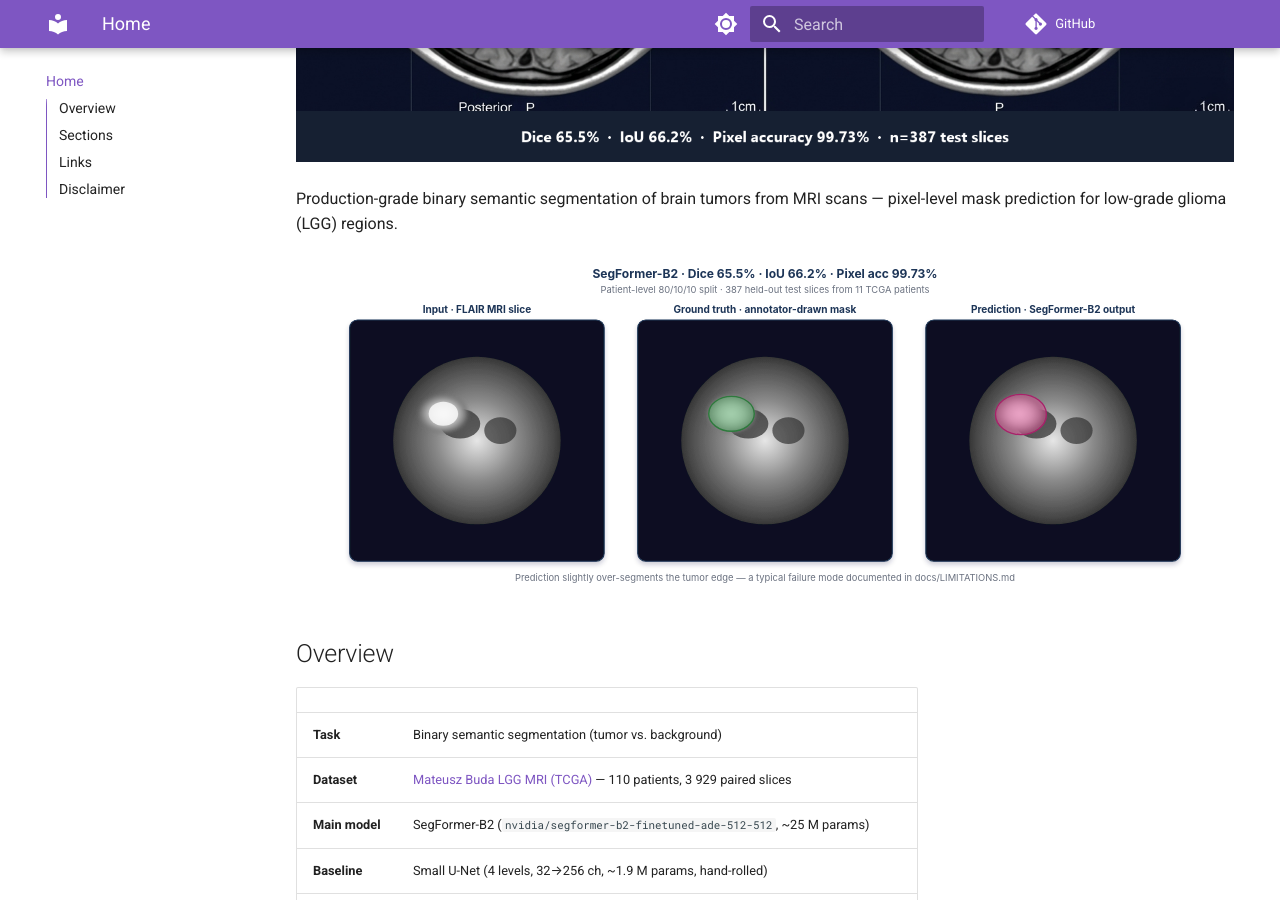
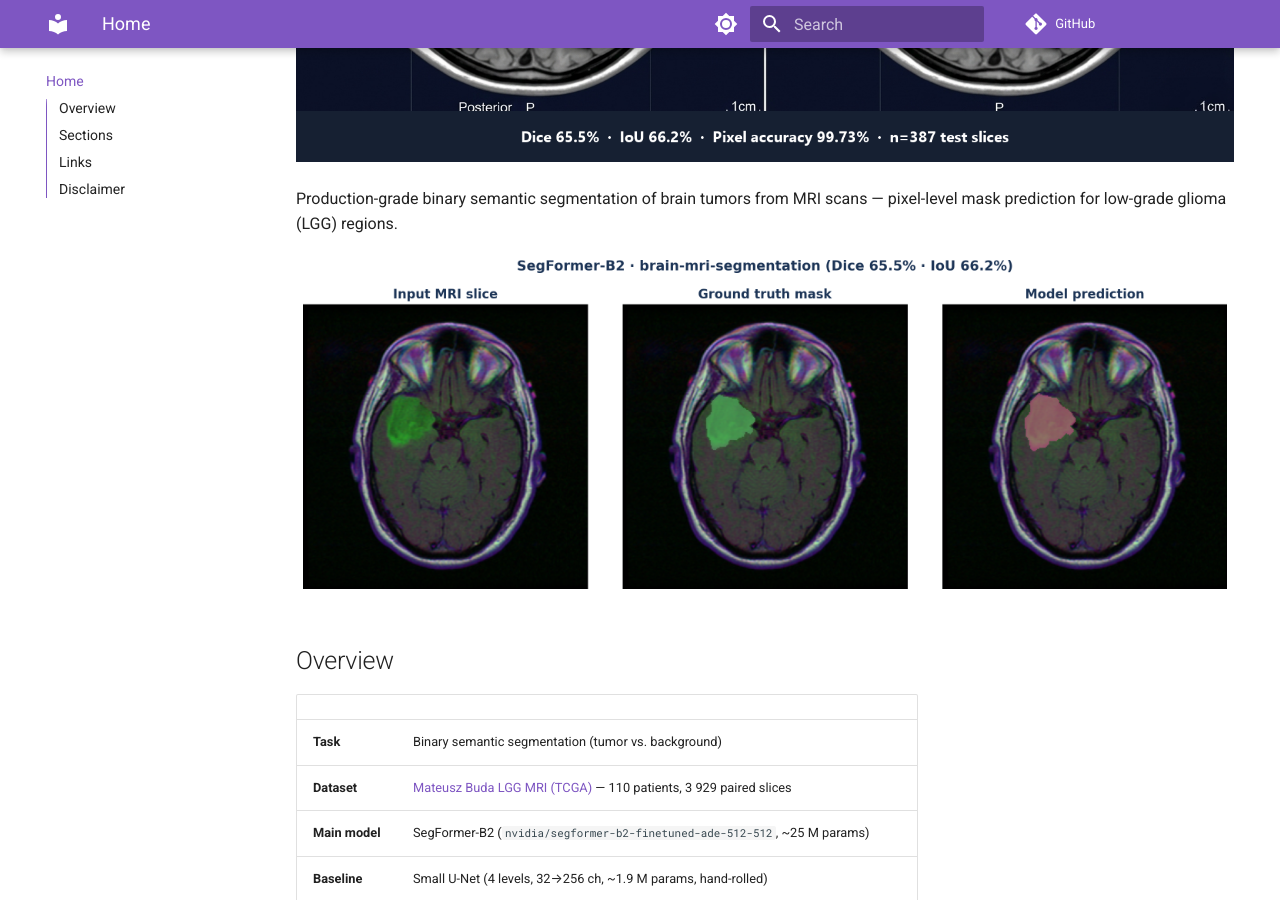
Before and after one commit to kiselyovd/brain-mri-segmentation, an MkDocs documentation site: the page built from docs/index.md, in a window 1280 px wide and 900 px high, scrolled down 589 px. Built offline with MkDocs 1.6.1 and Material for MkDocs 9.7.7, drawn with Linux system fonts in a browser that asks for light colours; comment, search, counter and statistics services are not loaded.

Commit message:
docs(hero): replace abstract SVG with real SegFormer-B2 mask overlay PNG

```diff
--- a/docs/index.md
+++ b/docs/index.md
@@ -4,7 +4,7 @@
 
 Production-grade binary semantic segmentation of brain tumors from MRI scans — pixel-level mask prediction for low-grade glioma (LGG) regions.
 
-![Input / Ground truth / Prediction · SegFormer-B2 · Dice 65.5%](images/mask_overlay.svg)
+![Input / Ground truth / Prediction · SegFormer-B2 · Dice 65.5% · IoU 66.2%](images/mask_overlay.png)
 
 ## Overview
 
```
Also changed, not shown: docs/images/mask_overlay.png (added), docs/images/mask_overlay.svg (deleted).
